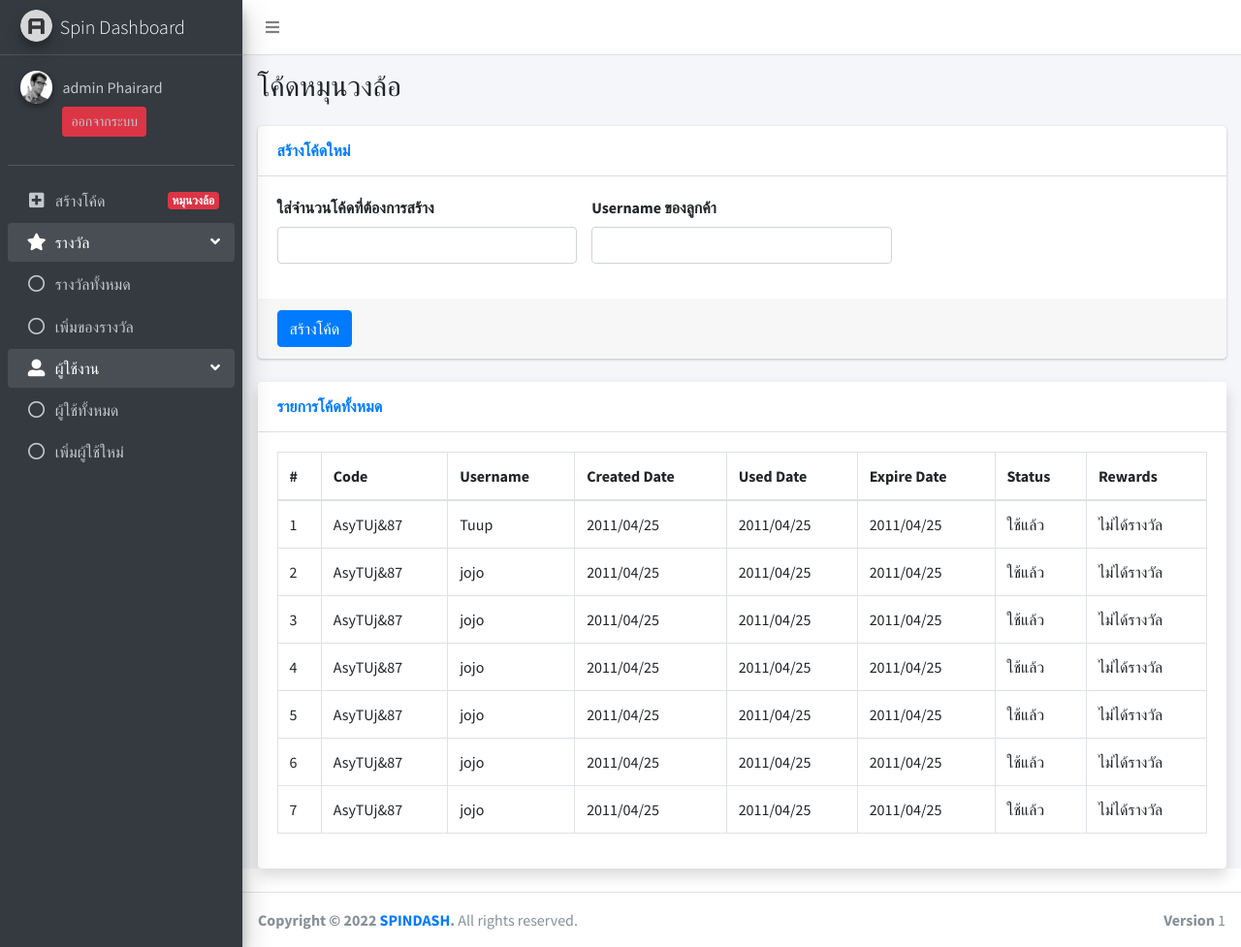
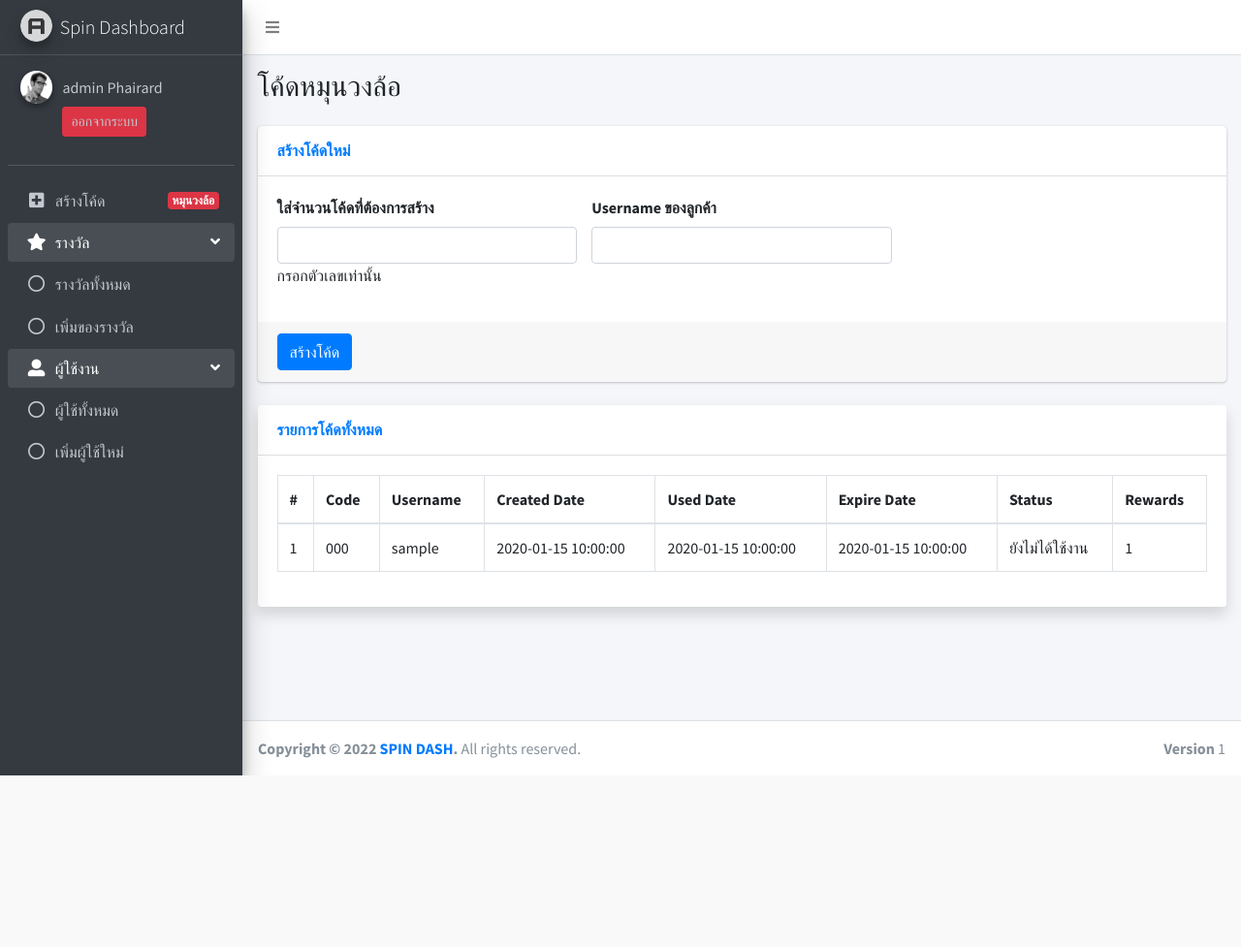
Before and after one commit to PhairardDev/spin-wheel-02, a PHP site: page /backend/coupons.php in a window 1280 px wide. Shown: the whole page at 97% size. After the commit the page ends 800 px from the top, so only its background shows below. Run offline with PHP 8.4, Linux system fonts and the light colour scheme; a user stored in the database is signed in; data comes from the database, SQL or seed files in the repository; tables that the repository leaves empty hold one stand-in row (values such as "Sample post"); some libraries are stand-ins or nearby versions.

Commit message:
Update Coupons function

```diff
--- a/backend/config/db.php
+++ b/backend/config/db.php
@@ -1,4 +1,5 @@
 <?php
+
 $servername = "localhost";
 $username = "root";
 $password = "";
--- a/backend/coupons.php
+++ b/backend/coupons.php
@@ -1,5 +1,29 @@
 <?php
     include 'header.php';
+    include_once("models/couponsModel.php");
+
+    $insertdata = new Coupons();
+
+    if(isset($_POST['createCode'])){
+
+      $num = $_POST['numberOfCode'];
+      $customerUser = $_POST['customerUser'];
+      $createBy = $_SESSION['admin_login'];
+      //$now = date('Y-m-d');
+      $endDate = date('Y-m-d', strtotime("+1 day"));
+      $status = '1';
+
+      $sql = $insertdata->insert($num, $customerUser, $createBy, $endDate, $status);
+
+      if($sql){
+          echo "<script>alert('สร้างโค้ดสำเร็จ');</script>";
+          echo "<script>window.location.href='coupons.php';</script>";
+      } else {
+          echo "<script>alert('มีบางอย่างผิดพลาด กรุณาลองใหม่อีกครั้ง');</script>";
+          echo "<script>window.location.href='coupons.php';</script>";
+      }
+  }
+
 ?>
 <!DOCTYPE html>
 <html lang="en">
@@ -50,24 +74,27 @@
                             <h6 class="m-0 font-weight-bold text-primary">สร้างโค้ดใหม่</h6>
                         </div>
                         <div class="card-body">
+                          <form action="" method="post" requireed>
                           <div class="row">
                             <div class="col-lg-4">
                               <div class="form-group">
                                 <label for="numberOfCode" class="form-label">ใส่จำนวนโค้ดที่ต้องการสร้าง</label>
-                                <input type="number" class="form-control" id="numberOfCode" name="numberOfCode" aria-describedby="Number Of Code">
+                                <input type="number" class="form-control" id="numberOfCode" name="numberOfCode" aria-describedby="Number Of Code" required>
+                                <span class="info">กรอกตัวเลขเท่านั้น</span>
                               </div>
                             </div>
                             <div class="col-sm-6 col-lg-4">
                               <div class="form-group">
                                 <label for="customerUser" class="form-label">Username ของลูกค้า</label>
-                                <input type="text" class="form-control" id="customerUser" name="customerUser" aria-describedby="Customer User">
+                                <input type="text" class="form-control" id="customerUser" name="customerUser" aria-describedby="Customer User" required>
                               </div>
                             </div>
                           </div>
                         </div>
                         <div class="card-footer">
-                          <button type="submit" class="btn btn-primary" name="signup">สร้างโค้ด</button>
+                          <button type="submit" class="btn btn-primary" name="createCode">สร้างโค้ด</button>
                         </div>
+                        </form>
         </div>
 
                     <!-- DataTales Example -->
@@ -91,77 +118,24 @@
                                         </tr>
                                     </thead>
                                     <tbody>
+                                    <?php
+                                        $sql = $insertdata->fetchdata();
+                                        $i = 1;
+                                        while($row = mysqli_fetch_array($sql)){
+                                    ?>
                                         <tr>
-                                            <td>1</td>
-                                            <td>AsyTUj&87</td>
-                                            <td>Tuup</td>
-                                            <td>2011/04/25</td>
-                                            <td>2011/04/25</td>
-                                            <td>2011/04/25</td>
-                                            <td>ใช้แล้ว</td>
-                                            <td>ไม่ได้รางวัล</td>
+                                            <td><?php echo $i++; ?></td>
+                                            <td><?php echo $row['couponsCode'];?></td>
+                                            <td><?php echo $row['customerUsername'];?></td>
+                                            <td><?php echo $row['createDate'];?></td>
+                                            <td><?php echo $row['used'];?></td>
+                                            <td><?php echo $row['endDate'];?></td>
+                                            <td><?php if($row['status']=='1'){echo 'ยังไม่ได้ใช้งาน';}
+                                            else if($row['status']=='0'){ echo 'ใช้งานแล้ว'; }
+                                            else{echo 'โค้ดหมดอายุ';}?></td>
+                                            <td><?php echo $row['status'];?></td>
                                         </tr>
-                                        <tr>
-                                            <td>2</td>
-                                            <td>AsyTUj&87</td>
-                                            <td>jojo</td>
-                                            <td>2011/04/25</td>
-                                            <td>2011/04/25</td>
-                                            <td>2011/04/25</td>
-                                            <td>ใช้แล้ว</td>
-                                            <td>ไม่ได้รางวัล</td>
-                                        </tr>
-                                        <tr>
-                                            <td>3</td>
-                                            <td>AsyTUj&87</td>
-                                            <td>jojo</td>
-                                            <td>2011/04/25</td>
-                                            <td>2011/04/25</td>
-                                            <td>2011/04/25</td>
-                                            <td>ใช้แล้ว</td>
-                                            <td>ไม่ได้รางวัล</td>
-                                        </tr>
-                                        <tr>
-                                            <td>4</td>
-                                            <td>AsyTUj&87</td>
-                                            <td>jojo</td>
-                                            <td>2011/04/25</td>
-                                            <td>2011/04/25</td>
-                                            <td>2011/04/25</td>
-                                            <td>ใช้แล้ว</td>
-                                            <td>ไม่ได้รางวัล</td>
-                                        </tr>
-                                        <tr>
-                                            <td>5</td>
-                                            <td>AsyTUj&87</td>
-                                            <td>jojo</td>
-                                            <td>2011/04/25</td>
-                                            <td>2011/04/25</td>
-                                            <td>2011/04/25</td>
-                                            <td>ใช้แล้ว</td>
-                                            <td>ไม่ได้รางวัล</td>
-                                        </tr>
-                                        <tr>
-                                            <td>6</td>
-                                            <td>AsyTUj&87</td>
-                                            <td>jojo</td>
-                                            <td>2011/04/25</td>
-                                            <td>2011/04/25</td>
-                                            <td>2011/04/25</td>
-                                            <td>ใช้แล้ว</td>
-                                            <td>ไม่ได้รางวัล</td>
-                                        </tr>
-                                        <tr>
-                                            <td>7</td>
-                                            <td>AsyTUj&87</td>
-                                            <td>jojo</td>
-                                            <td>2011/04/25</td>
-                                            <td>2011/04/25</td>
-                                            <td>2011/04/25</td>
-                                            <td>ใช้แล้ว</td>
-                                            <td>ไม่ได้รางวัล</td>
-                                        </tr>
-
+                                        <?php } ?>
                                     </tbody>
                                 </table>
                             </div>
@@ -182,7 +156,7 @@
 
   <!-- Main Footer -->
   <footer class="main-footer">
-    <strong>Copyright &copy; 2022 <a href="https://adminlte.io">SPINDASH</a>.</strong>
+    <strong>Copyright &copy; 2022 <a href="https://adminlte.io">SPIN DASH</a>.</strong>
     All rights reserved.
     <div class="float-right d-none d-sm-inline-block">
       <b>Version</b> 1
--- /dev/null
+++ b/backend/models/couponsModel.php
@@ -0,0 +1,57 @@
+<?php
+
+define('DB_SERVER', 'localhost');
+define('DB_USER', 'root');
+define('DB_PASSWORD', '');
+define('DB_NAME', 'spindash_db');
+
+class Coupons {
+
+    function __construct(){
+
+        $conn = mysqli_connect(DB_SERVER, DB_USER, DB_PASSWORD, DB_NAME);
+        $this->dbcon = $conn;
+
+        if(mysqli_connect_errno()){
+            echo "Failed to connect MySQL database : ". mysqli_connect_error();
+        }
+    }
+
+    public function insert($num, $customerUser, $createBy, $endDate, $status) {
+
+            $keyLenght = '8';
+            $str ='124567890asdfghjklmnbvcxzqwertyuiop()/$';
+
+            for($i=1;$i<=$num;$i++){
+                $key = substr(str_shuffle($str), 0, $keyLenght);
+                $result = mysqli_query($this->dbcon, "INSERT INTO coupons(couponsCode, customerUsername, createBy, endDate, status) VALUES('$key', '$customerUser', '$createBy', '$endDate', '$status')");
+
+            }
+
+            return $result;
+
+    }
+
+    public function fetchdata(){
+        $result = mysqli_query($this->dbcon, "SELECT * FROM coupons ORDER BY id DESC");
+        return $result;
+    }
+
+    /*public function fetchrecords($userid){
+        $result = mysqli_query($this->dbcon, "SELECT * FROM tbluser WHERE id='$userid'");
+        return $result;
+    }
+
+    public function update($firstname, $lastname, $email, $phonenumber, $address, $userid) {
+        $result = mysqli_query($this->dbcon, "UPDATE tbluser SET firstname='$firstname', lastname='$lastname', email='$email', phonenumber='$phonenumber', address='$address' WHERE id='$userid' ");
+        return $result;
+    }
+
+    public function delete($id) {
+        $result = mysqli_query($this->dbcon, "DELETE FROM tbluser WHERE id ='$id' ");
+        return $result;
+    }*/
+
+
+
+}
--- a/backend/user-list.php
+++ b/backend/user-list.php
@@ -86,7 +86,7 @@ foreach($queryUser as $row){
                       <?php $queryLog =$conn->query("SELECT `loginDate` FROM `access_logs` WHERE `userId` = ".$row['id']." ORDER BY `id` DESC LIMIT 1");
                     $queryLog->execute();
                     $whenAccess = $queryLog->fetch(PDO::FETCH_ASSOC);
-                    echo $whenAccess['loginDate']; ?>
+                    if(isset($whenAccess['loginDate'])) { echo $whenAccess['loginDate']; } else { echo 'Never';} ?>
                     </td>
                     <td><?php if($row['status']=='1') { echo 'ปกติ'; } else { echo 'ระงับการใช้งาน'; } ?></td>
                     <td></td>
```
Also changed, not shown: backend/dist/js/demo.js.
